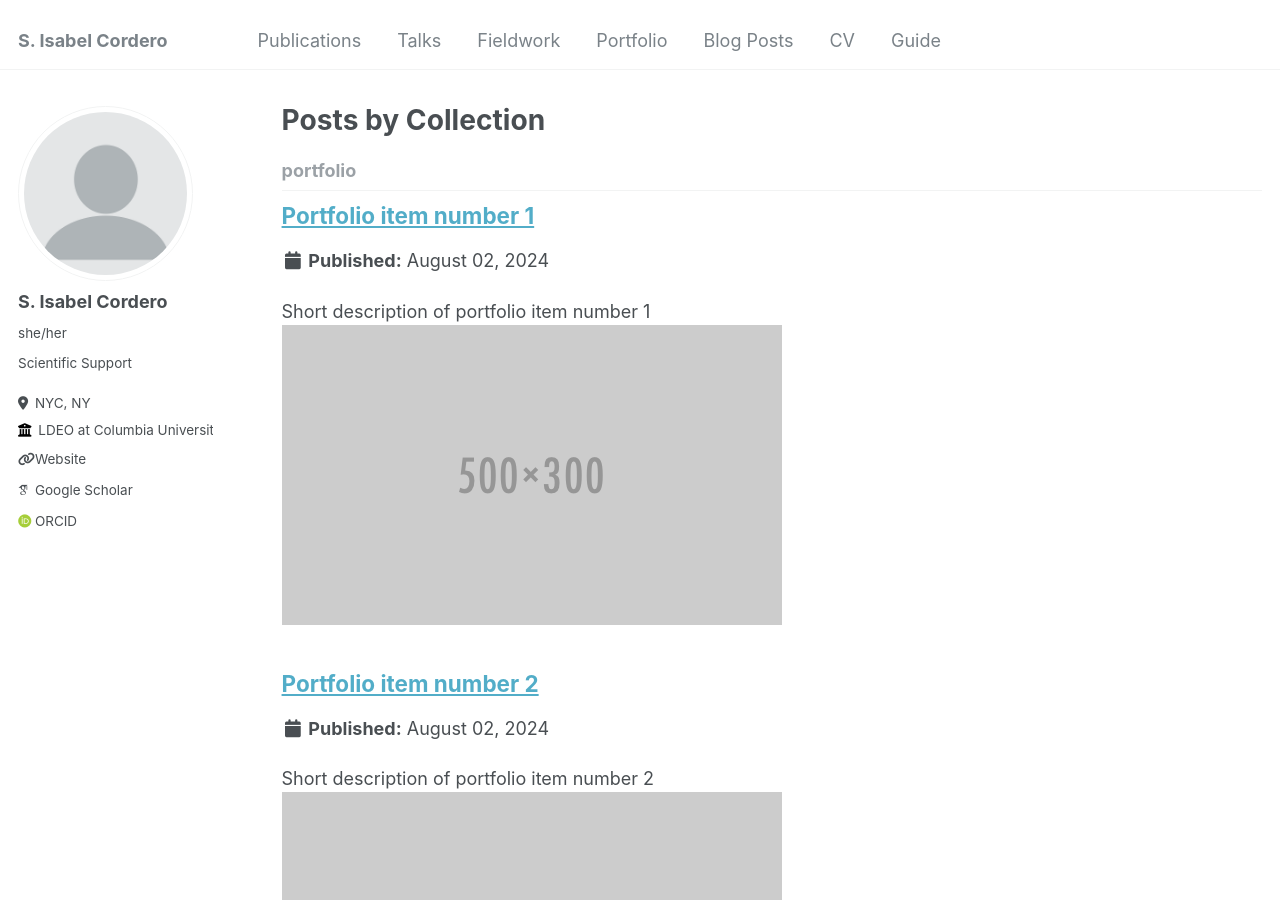
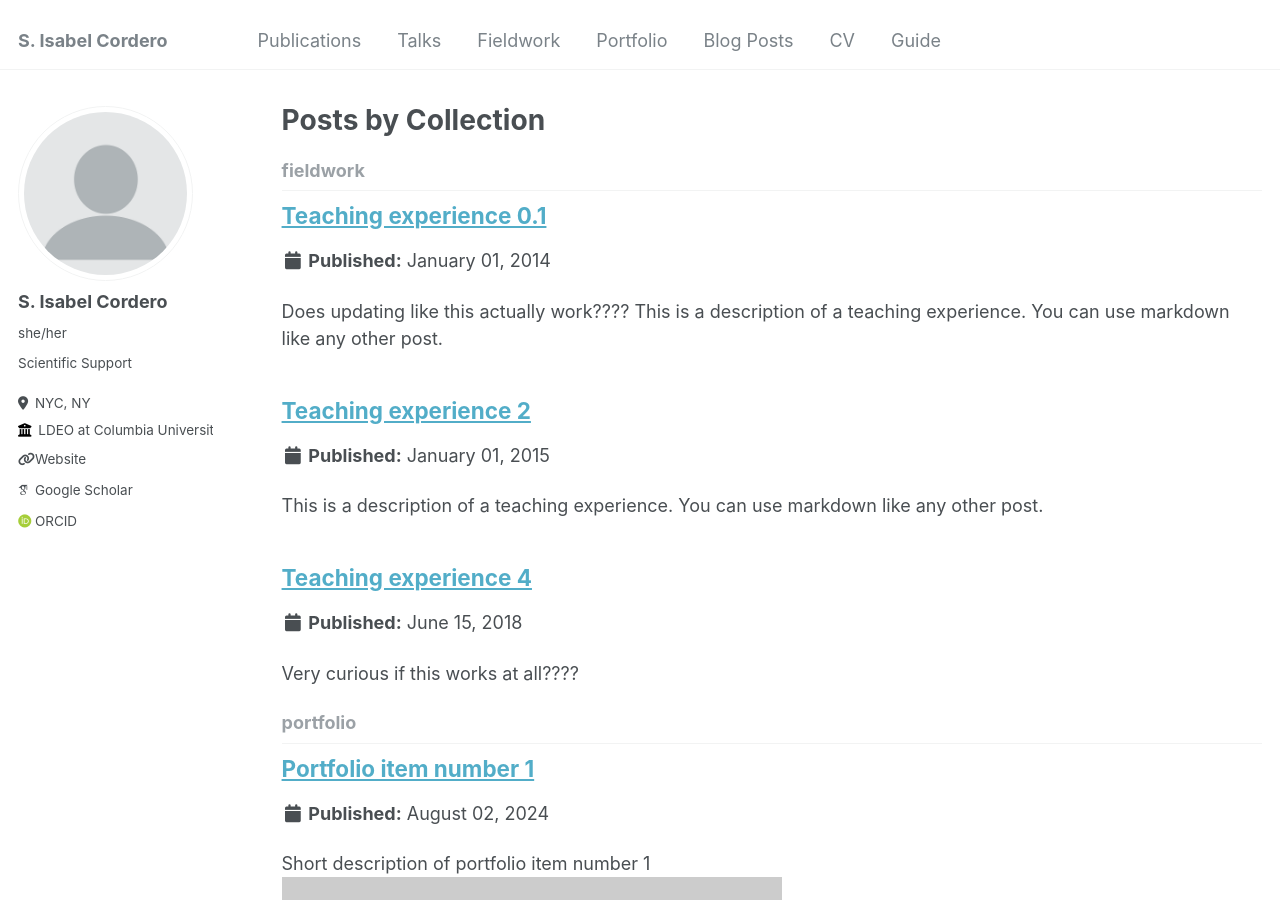
Before and after one commit to sicordero/sicordero.github.io, a Jekyll site: the page built from _pages/collection-archive.html, in a window 1280 px wide and 900 px high. Built offline with Jekyll 4.4.1, drawn with Linux system fonts in a browser that asks for light colours; some web fonts are replaced.

Commit message:
one more time?
field work?

```diff
--- a/_config.yml
+++ b/_config.yml
@@ -200,7 +200,7 @@ kramdown:
 
 # Collections
 collections:
-  teaching:
+  fieldwork:
     output: true
     permalink: /:collection/:path/
   publications:
@@ -237,7 +237,7 @@ defaults:
   # _teaching
   - scope:
       path: ""
-      type: teaching
+      type: fieldwork
     values:
       layout: single
       author_profile: true
```
Also changed, not shown: 1 other file.
